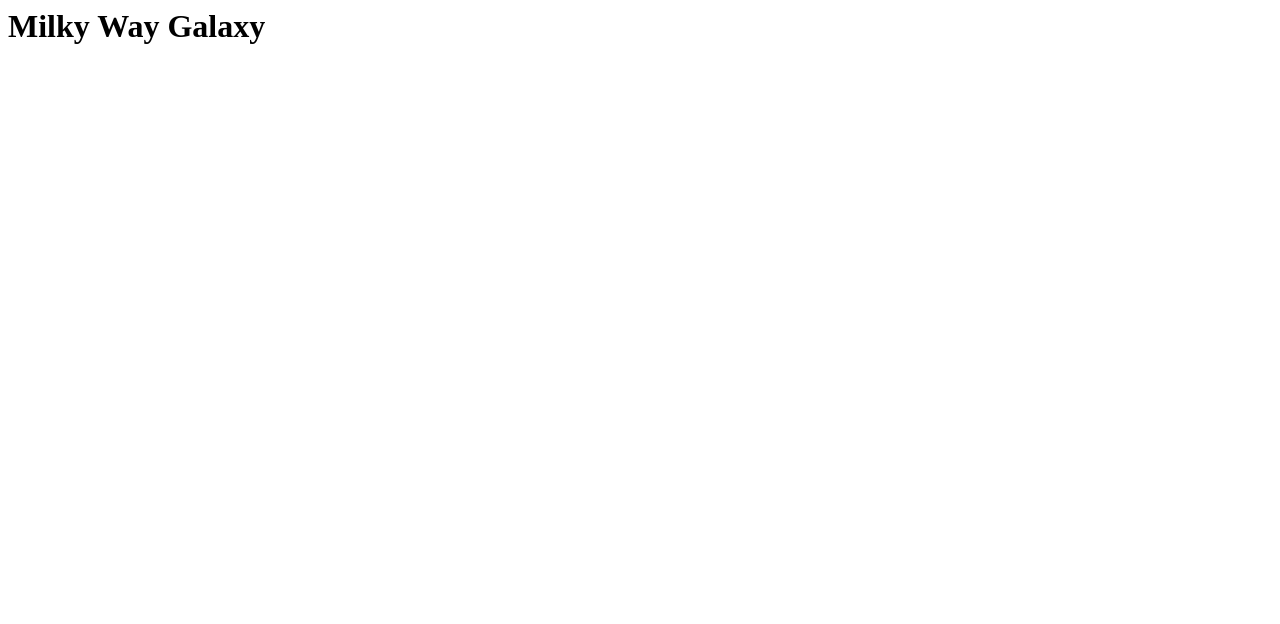
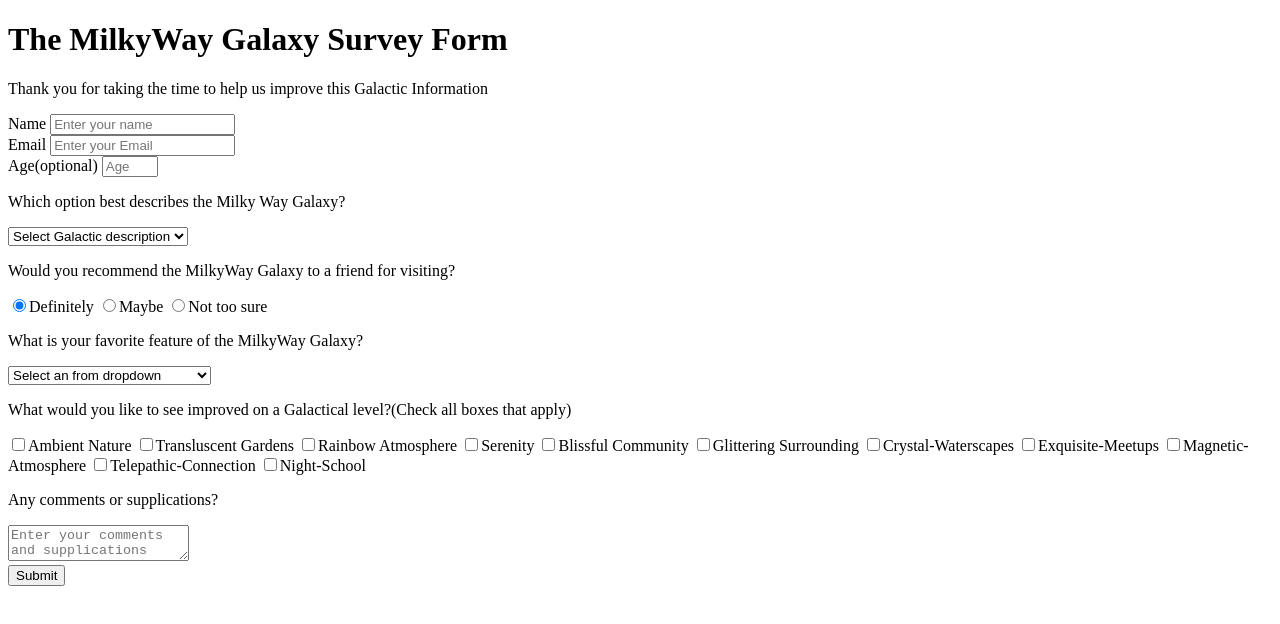
Before and after one commit to MuniruIbrahimSesay/Survey_Form, a plain HTML site: page index.html in a window 1280 px wide. Drawn offline with Linux system fonts and the light colour scheme.

Commit message:
Initiate Survey Form Project

```diff
--- /dev/null
+++ b/css/survey.css
@@ -0,0 +1,180 @@
+<!doctype html>
+
+:root {
+  --color-white: #f3f3f3;
+  --color-darkblue: #1b1b32;
+  --color-darkblue-alpha: rgba(26, 26, 50, 0.8);
+  --color-green: #37af65;
+}
+
+*,
+*::before,
+*::after {
+  box-sizing: border-box;
+}
+
+body {
+  font-family: 'Poppins', sans-serif;
+  font-size: 1rem;
+  font-weight: 500;
+  line-height: 1.5;
+  color: var(--color-white);
+  margin: 0;
+}
+
+body::before {
+  content: '';
+  position: fixed;
+  top: 0;
+  left: 0;
+  height: 100%;
+  width: 100%;
+  z-index: -1;
+  background: var(--color-darkblue);
+  background-image: linear-gradient(
+      115deg,
+      rgba(59, 59, 159, 0.9),
+      rgba(139, 139, 209, 0.6)
+    ),
+    url();
+  background-size: cover;
+  background-repeat: no-repeat;
+  background-position: center;
+}
+
+h1 {
+  font-weight: 500;
+  line-height: 1.3;
+}
+
+p {
+  font-size: 1.135rem;
+}
+
+h1,
+p {
+  margin-top: 0;
+  margin-bottom: 0.5rem;
+}
+
+label {
+  display: flex;
+  align-items: center;
+  font-size: 1.135rem;
+  margin-bottom: 0.5rem;
+}
+
+input,
+button,
+select,
+textarea {
+  margin: 0;
+  font-family: inherit;
+  font-size: inherit;
+  line-height: inherit;
+}
+
+button {
+  border: none;
+}
+
+.container {
+  width: 100%;
+  margin: 3.125rem auto 0 auto;
+}
+
+@media (min-width: 576px) {
+  .container {
+    max-width: 540px;
+  }
+}
+
+@media (min-width: 768px) {
+  .container {
+    max-width: 720px;
+  }
+}
+
+.header {
+  padding: 0 0.625rem;
+  margin-bottom: 1.875rem;
+}
+
+.description {
+  font-style: italic;
+  font-weight: 200;
+  text-shadow: 1px 1px 1px rgba(0, 0, 0, 0.4);
+}
+
+.clue {
+  margin-left: 0.25rem;
+  font-size: 0.9rem;
+  color: #e5e5e5;
+}
+
+.text-center {
+  text-align: center;
+}
+
+
+form {
+  background: var(--color-darkblue-alpha);
+  padding: 2.5rem 0.625rem;
+  border-radius: 0.25rem;
+}
+
+@media (min-width: 480px) {
+  form {
+    padding: 2.5rem;
+  }
+}
+
+.form-group {
+  margin: 0 auto 1.25rem auto;
+  padding: 0.25rem;
+}
+
+.form-control {
+  display: block;
+  width: 100%;
+  height: 2.375rem;
+  padding: 0.375rem 0.75rem;
+  color: #496857;
+  background-color: #fff;
+  background-clip: padding-box;
+  border: 1px solid #ced4da;
+  border-radius: 0.25rem;
+  transition: border-color 0.15s ease-in-out, box-shadow 0.15s ease-in-out;
+}
+
+.form-control:focus {
+  border-color: #80bdff;
+  outline: 0;
+  box-shadow: 0 0 0 0.2rem rgba(0, 123, 255, 0.25);
+}
+
+.input-radio,
+.input-checkbox {
+  display: inline-block;
+  margin-right: 0.625rem;
+  min-height: 1.25rem;
+  min-width: 1.25rem;
+}
+
+.input-textarea {
+  min-height: 120px;
+  width: 100%;
+  padding: 0.625rem;
+  resize: vertical;
+}
+
+.submit-button {
+  display: block;
+  width: 100%;
+  padding: 0.75rem;
+  background: var(--color-green);
+  color: inherit;
+  border-radius: 2px;
+  cursor: pointer;
+}
+</style>
--- a/index.html
+++ b/index.html
@@ -1 +1,101 @@
-<h1 id="title">Milky Way Galaxy</h1>
+<!doctype html>
+<html lang="en">
+  <head>
+
+  </head>
+  <body>
+
+  <div class="container">
+    <header class="header">
+      <h1 id="title" class="text-center">The MilkyWay Galaxy Survey Form</h1>
+      <p id="description" class="description text-center">Thank you for taking the time to help us improve this Galactic Information</p>
+    </header>
+
+    <form id="survey-form">
+      <div class="form-group">
+        <label id="name-label" for="name">Name</label>
+        <input type="text" name="name" id="name" class="form-control" placeholder="Enter your name" required="">
+      </div>
+
+      <div class="form-group">
+        <label id="email-label" for="email">Email</label>
+        <input type="email" name="email" id="email" class="form-control" placeholder="Enter your Email" required="">
+      </div>
+
+      <div class="form-group">
+        <label id="number-label" for="number">Age<span class="clue">(optional)</span></label>
+        <input type="number" name="age" id="number" min="13" max="99" class="form-control" placeholder="Age">
+      </div>
+
+      <div class="form-group">
+          <p>Which option best describes the Milky Way Galaxy?</p>
+          <select id="dropdown" name="Galaxy" class="form-control" required="">
+            <option disabled="" selected="" value="">Select Galactic description</option>
+            <option value="student">Timeless</option>
+            <option value="job">Illusory</option>
+            <option value="learner">Teeming with Life</option>
+            <option value="preferNo">Rather not say</option>
+            <option value="other">Other</option>
+          </select>
+      </div>
+
+      <div class="form-group">
+          <p>Would you recommend the MilkyWay Galaxy to a friend for visiting?</p>
+        <label>
+          <input name="user-recommend" value="definitely" type="radio" class="input-radio" checked="">Definitely</label>
+        <label>
+          <input name="user-recommend" value="maybe" type="radio" class="input-radio">Maybe</label>
+        <label>
+          <input name="user-recommend" value="not-sure" type="radio" class="input-radio">Not too sure</label>
+      </div>
+
+      <div class="form-group">
+          <p>What is your favorite feature of the MilkyWay Galaxy?</p>
+        <select id="most-like" name="mostLike" class="form-control" required="">
+          <option disabled="" selected="" value="">Select an from dropdown</option>
+          <option value="adventures">Adventures</option>
+          <option value="creativity">Creativity</option>
+          <option value="conglomeration">Conglomeration & Corperation</option>
+          <option value="beautific">Beautific Expressions</option>
+        </select>
+      </div>
+
+      <div class="form-group">
+        <p>What would you like to see improved on a Galactical level?<span class="clue">(Check all boxes that apply)</span></p>
+        <label>
+          <input name="prefer" value="ambient-nature" type="checkbox" class="input-checkbox">Ambient Nature</label>
+        <label>
+          <input name="prefer" value="transluscent-gardens" type="checkbox" class="input-checkbox">Transluscent Gardens</label>
+        <label>
+          <input name="prefer" value="rainbow-atmosphere" type="checkbox" class="input-checkbox">Rainbow Atmosphere</label>
+        <label>
+          <input name="prefer" value="serenity" type="checkbox" class="input-checkbox">Serenity</label>
+        <label>
+          <input name="prefer" value="blissful-community" type="checkbox" class="input-checkbox">Blissful Community</label>
+        <label>
+          <input name="prefer" value="glittering-surrounding" type="checkbox" class="input-checkbox">Glittering Surrounding</label>
+        <label>
+          <input name="prefer" value="crystal-waterscapes" type="checkbox" class="input-checkbox">Crystal-Waterscapes</label>
+        <label>
+          <input name="prefer" value="exquisite-meetups" type="checkbox" class="input-checkbox">Exquisite-Meetups</label>
+        <label>
+          <input name="prefer" value="magnetic-atmosphere" type="checkbox" class="input-checkbox">Magnetic-Atmosphere</label>
+        <label>
+          <input name="prefer" value="telepathic-connection" type="checkbox" class="input-checkbox">Telepathic-Connection</label>
+        <label>
+          <input name="prefer" value="night-school" type="checkbox" class="input-checkbox">Night-School</label>
+        </div>
+
+        <div class="form-group">
+          <p>Any comments or supplications?</p>
+          <textarea id="comments" class="input-textarea" name="comment" placeholder="Enter your comments and supplications here..."></textarea>
+        </div>
+
+        <div class="form-group">
+          <button type="submit" id="submit" class="submit-button">Submit</button>
+        </div>
+      </form>
+      <script type="text/javascript" src="https://cdn.freecodecamp.org/testable-projects-fcc/v1/bundle.js"></script>
+    </div>
+  </body>
+</html>
```
Also changed, not shown: 1 other file.
